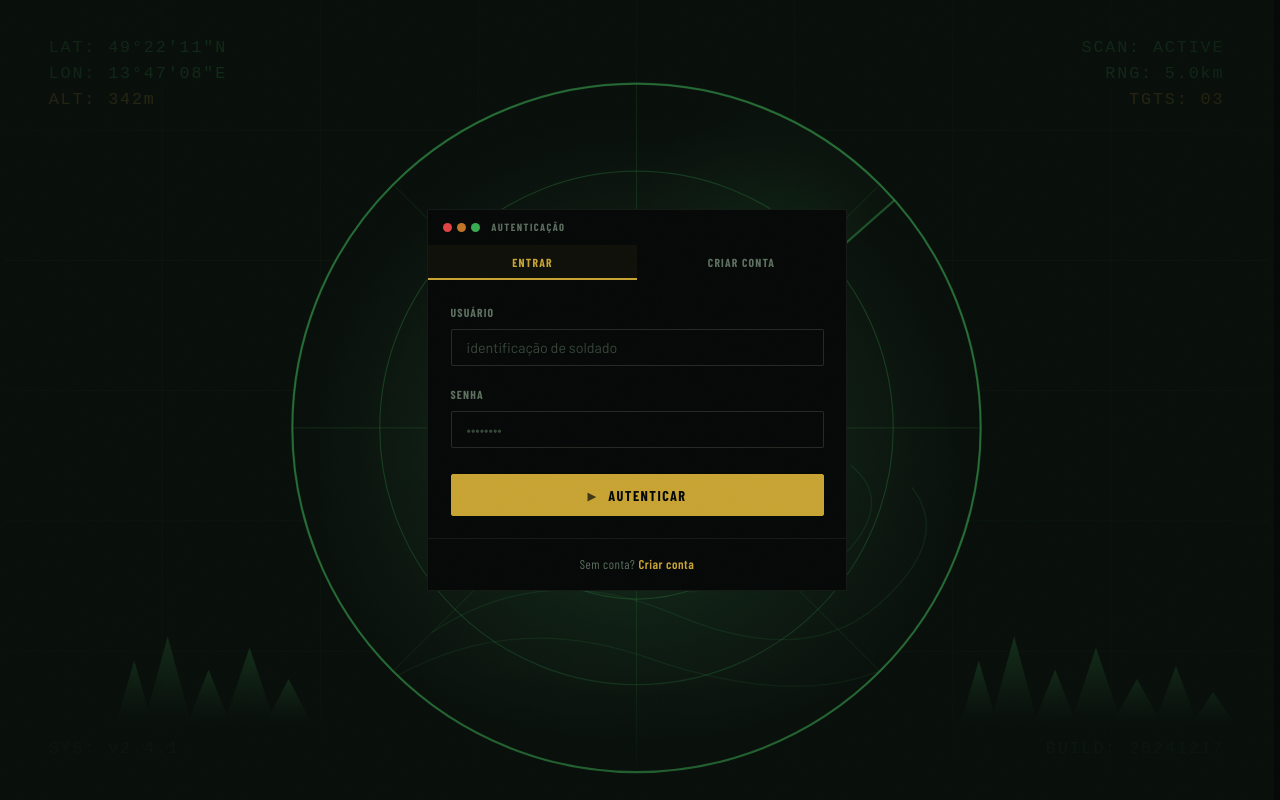
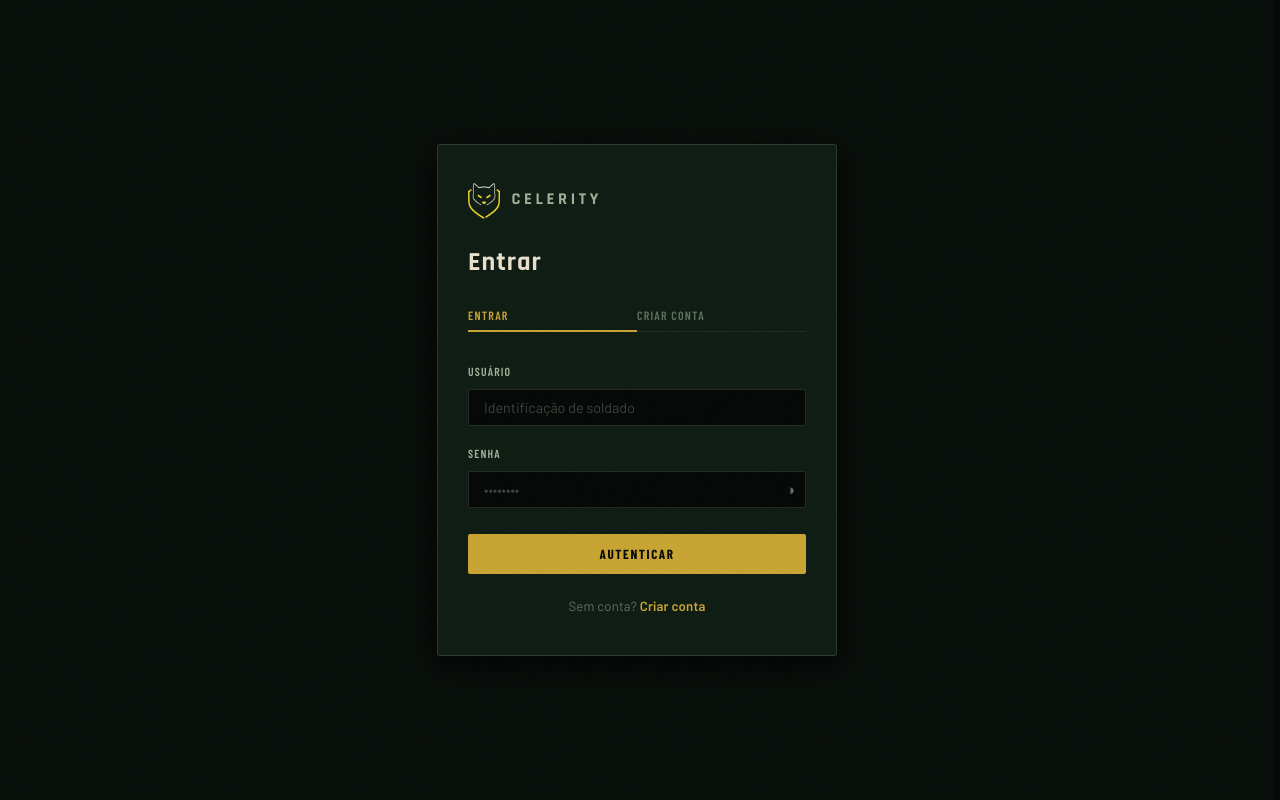
Before and after one commit to TheSh1ro/celerity-website, a Vue app: page /login in a window 1280 px wide. Built offline with nearby package versions, Linux system fonts and the light colour scheme; a web font is replaced by a local one.

Commit message:
style: recria branding da tela de login

```diff
--- a/src/views/LoginView.vue
+++ b/src/views/LoginView.vue
@@ -1,4 +1,3 @@
-<!-- LoginView.vue -->
 <script setup lang="ts">
 import { ref } from 'vue'
 import { useAuthStore } from '@/stores/auth'
@@ -10,6 +9,7 @@ const password = ref('')
 const email = ref('')
 const referralCode = ref('')
 const isRegistering = ref(false)
+const showPassword = ref(false)
 
 async function handleSubmit() {
   const success = await authStore.login(
@@ -27,271 +27,392 @@ async function handleSubmit() {
 
 <template>
   <div class="login-page">
-    <!-- ── Auth Form ──────────────────────────────── -->
-    <div class="login-panel">
-      <div class="login-inner">
-        <!-- Terminal header bar -->
-        <div class="terminal-header">
-          <span class="terminal-dots"> <span></span><span></span><span></span> </span>
-          <span class="terminal-title">
-            {{ isRegistering ? 'CRIAR CONTA' : 'AUTENTICAÇÃO' }}
-          </span>
+    <div class="login-card">
+      <div class="brand">
+        <img src="@/assets/logo.png" alt="Warfront" class="brand-logo" />
+        <span class="brand-name">CELERITY</span>
       </div>
 
-        <!-- Tab switcher -->
-        <div class="auth-tabs">
+      <h1 class="mode-title">
+        {{ isRegistering ? 'Criar conta' : 'Entrar' }}
+      </h1>
+
+      <div class="auth-tabs" role="tablist">
         <button
+          role="tab"
           class="auth-tab"
           :class="{ active: !isRegistering }"
+          :aria-selected="!isRegistering"
           @click="isRegistering = false"
         >
           Entrar
         </button>
-          <button class="auth-tab" :class="{ active: isRegistering }" @click="isRegistering = true">
-            Criar Conta
+        <button
+          role="tab"
+          class="auth-tab"
+          :class="{ active: isRegistering }"
+          :aria-selected="isRegistering"
+          @click="isRegistering = true"
+        >
+          Criar conta
         </button>
       </div>
 
-        <!-- Form -->
-        <form @submit.prevent="handleSubmit" class="auth-form">
-          <div class="form-group">
-            <label class="form-label">Usuário</label>
+      <form @submit.prevent="handleSubmit" class="auth-form" novalidate>
+        <div class="field">
+          <label class="field-label" for="username">Usuário</label>
           <input
+            id="username"
             v-model="username"
             type="text"
             class="form-input"
-              placeholder="identificação de soldado"
+            placeholder="Identificação de soldado"
             autocomplete="username"
             required
           />
         </div>
 
-          <div class="form-group">
-            <label class="form-label">Senha</label>
+        <div class="field">
+          <label class="field-label" for="password">Senha</label>
+          <div class="input-wrapper">
             <input
+              id="password"
               v-model="password"
-              type="password"
+              :type="showPassword ? 'text' : 'password'"
               class="form-input"
               placeholder="••••••••"
               autocomplete="current-password"
               required
             />
+            <button
+              type="button"
+              class="toggle-pw"
+              :aria-label="showPassword ? 'Ocultar senha' : 'Mostrar senha'"
+              @click="showPassword = !showPassword"
+            >
+              <span v-if="showPassword">◐</span>
+              <span v-else>◑</span>
+            </button>
+          </div>
         </div>
 
         <template v-if="isRegistering">
-            <div class="form-group">
-              <label class="form-label">
+          <div class="field">
+            <label class="field-label" for="email">
               E-mail
-                <span class="optional">opcional</span>
+              <span class="optional-badge">opcional</span>
             </label>
             <input
+              id="email"
               v-model="email"
               type="email"
               class="form-input"
               placeholder="contato@exemplo.com"
+              autocomplete="email"
             />
           </div>
 
-            <div class="form-group">
-              <label class="form-label">Código de Indicação</label>
+          <div class="field">
+            <label class="field-label" for="referral">Código de Indicação</label>
             <input
+              id="referral"
               v-model="referralCode"
               type="text"
               class="form-input mono"
-                placeholder="código de quem te indicou"
+              placeholder="INSIRA A KEY"
               spellcheck="false"
               required
             />
           </div>
         </template>
 
-          <!-- Error -->
-          <div v-if="authStore.error" class="alert alert-error">
-            <span>⚠</span>
+        <div v-if="authStore.error" class="alert-error" role="alert">
+          <span class="alert-icon">!</span>
           <span>{{ authStore.error }}</span>
         </div>
 
-          <!-- Submit -->
-          <button
-            type="submit"
-            class="btn btn-primary btn-lg w-full submit-btn"
-            :disabled="authStore.loading"
-          >
+        <button type="submit" class="btn-submit" :disabled="authStore.loading">
           <span class="spinner" v-if="authStore.loading" />
           <template v-else>
-              <span class="submit-icon">▶</span>
-              <span>{{ isRegistering ? 'CRIAR CONTA' : 'AUTENTICAR' }}</span>
+            {{ isRegistering ? 'Criar conta' : 'Autenticar' }}
           </template>
         </button>
       </form>
 
-        <!-- Footer links -->
-        <div class="auth-footer">
-          <span v-if="!isRegistering">
+      <p class="auth-footer">
+        <template v-if="!isRegistering">
           Sem conta?
           <a href="#" @click.prevent="isRegistering = true">Criar conta</a>
-          </span>
-          <span v-else>
+        </template>
+        <template v-else>
           Já tem conta?
           <a href="#" @click.prevent="isRegistering = false">Fazer login</a>
-          </span>
-        </div>
-      </div>
+        </template>
+      </p>
     </div>
   </div>
 </template>
 
 <style scoped>
-/* ── Page layout ── */
+/* ── Page ── */
 .login-page {
   min-height: 100vh;
   display: flex;
   align-items: center;
   justify-content: center;
   background-color: #090f0b;
-  background-image: url('@/assets/login_background.svg');
-  background-position: center;
-  background-repeat: no-repeat;
   padding: var(--space-8);
 }
 
-/* ── Panel ── */
-.login-panel {
-  display: flex;
-  align-items: center;
-  justify-content: center;
+/* ── Card ── */
+.login-card {
   width: 100%;
+  max-width: 400px;
+  background: var(--bg-surface);
+  border: 1px solid var(--wire-active);
+  border-radius: var(--radius-md);
+  padding: var(--space-10) var(--space-8);
+  box-shadow: var(--shadow-lg);
 }
 
-.login-inner {
-  width: 100%;
-  max-width: 420px;
-}
-
-/* Terminal header decoration */
-.terminal-header {
+/* ── Brand ── */
+.brand {
   display: flex;
   align-items: center;
   gap: var(--space-3);
-  padding: 0.6rem 1rem;
-  background: var(--bg-void);
-  border: 1px solid var(--wire);
-  border-bottom: none;
-  border-radius: var(--radius-sm) var(--radius-sm) 0 0;
-  margin-bottom: 0;
+  margin-bottom: var(--space-8);
 }
 
-.terminal-dots {
-  display: flex;
-  gap: 5px;
+.brand-logo {
+  height: 36px;
+  width: auto;
+  display: block;
 }
 
-.terminal-dots span {
-  width: 9px;
-  height: 9px;
-  border-radius: 50%;
-  background: var(--wire-active);
+.brand-name {
+  font-family: var(--font-display);
+  font-size: 1.1rem;
+  font-weight: 700;
+  letter-spacing: 0.22em;
+  color: var(--text-secondary);
+  text-transform: uppercase;
 }
 
-.terminal-dots span:first-child {
-  background: var(--red);
-}
-.terminal-dots span:nth-child(2) {
-  background: var(--orange);
-}
-.terminal-dots span:last-child {
-  background: var(--green);
+/* ── Mode title ── */
+.mode-title {
+  font-family: var(--font-display);
+  font-size: 1.75rem;
+  font-weight: 700;
+  letter-spacing: 0.04em;
+  color: var(--text-primary);
+  margin-bottom: var(--space-6);
+  line-height: 1.1;
 }
 
-.terminal-title {
-  font-family: var(--font-ui);
-  font-size: 0.7rem;
-  font-weight: 700;
-  text-transform: uppercase;
-  letter-spacing: 0.14em;
-  color: var(--text-muted);
-}
-
-/* Tabs */
+/* ── Tabs ── */
 .auth-tabs {
   display: flex;
-  background: var(--bg-void);
-  border: 1px solid var(--wire);
-  border-top: none;
-  border-bottom: none;
+  gap: 0;
+  border-bottom: 1px solid var(--wire);
+  margin-bottom: var(--space-8);
 }
 
 .auth-tab {
   flex: 1;
-  padding: 0.65rem 1rem;
+  padding: 0.55rem 0;
   font-family: var(--font-ui);
-  font-size: 0.78rem;
-  font-weight: 700;
+  font-size: 0.8rem;
+  font-weight: 600;
   text-transform: uppercase;
   letter-spacing: 0.1em;
   color: var(--text-muted);
   background: transparent;
   border: none;
+  border-bottom: 2px solid transparent;
+  margin-bottom: -1px;
   cursor: pointer;
-  transition: all var(--transition-fast);
-  border-bottom: 2px solid transparent;
+  transition:
+    color var(--transition-fast),
+    border-color var(--transition-fast);
+  text-align: left;
 }
 
-.auth-tab:hover {
+.auth-tab:hover:not(.active) {
   color: var(--text-secondary);
 }
 
 .auth-tab.active {
   color: var(--amber);
-  background: rgba(200, 164, 52, 0.05);
   border-bottom-color: var(--amber);
 }
 
-/* Form area */
+/* ── Form ── */
 .auth-form {
-  background: var(--bg-void);
-  border: 1px solid var(--wire);
-  border-top: none;
-  padding: var(--space-6);
   display: flex;
   flex-direction: column;
   gap: var(--space-5);
 }
 
-/* Submit button */
-.submit-btn {
-  margin-top: var(--space-2);
-  justify-content: center;
-  gap: var(--space-3);
+/* ── Fields ── */
+.field {
+  display: flex;
+  flex-direction: column;
+  gap: var(--space-2);
 }
 
-.submit-icon {
-  font-size: 0.7rem;
-  opacity: 0.7;
+.field-label {
+  font-family: var(--font-ui);
+  font-size: 0.78rem;
+  font-weight: 600;
+  text-transform: uppercase;
+  letter-spacing: 0.1em;
+  color: var(--text-secondary);
+  display: flex;
+  align-items: center;
+  gap: var(--space-2);
 }
 
-/* Footer */
+.optional-badge {
+  font-size: 0.68rem;
+  font-weight: 500;
+  text-transform: none;
+  letter-spacing: 0.03em;
+  color: var(--text-muted);
+  padding: 0.1em 0.45em;
+  border: 1px solid var(--wire);
+  border-radius: var(--radius-sm);
+}
+
+/* ── Password wrapper ── */
+.input-wrapper {
+  position: relative;
+}
+
+.input-wrapper .form-input {
+  padding-right: 2.8rem;
+}
+
+.toggle-pw {
+  position: absolute;
+  right: 0.75rem;
+  top: 50%;
+  transform: translateY(-50%);
+  background: transparent;
+  border: none;
+  color: var(--text-muted);
+  cursor: pointer;
+  font-size: 1rem;
+  line-height: 1;
+  padding: 0;
+  transition: color var(--transition-fast);
+}
+
+.toggle-pw:hover {
+  color: var(--text-secondary);
+}
+
+/* ── Submit ── */
+.btn-submit {
+  width: 100%;
+  margin-top: var(--space-2);
+  padding: 0.8rem 1.5rem;
+  font-family: var(--font-ui);
+  font-size: 0.88rem;
+  font-weight: 700;
+  text-transform: uppercase;
+  letter-spacing: 0.12em;
+  background: var(--amber);
+  color: var(--bg-void);
+  border: none;
+  border-radius: var(--radius-sm);
+  cursor: pointer;
+  transition:
+    background var(--transition-fast),
+    box-shadow var(--transition-fast);
+}
+
+.btn-submit:hover:not(:disabled) {
+  background: var(--amber-light);
+  box-shadow: var(--amber-glow);
+}
+
+.btn-submit:disabled {
+  opacity: 0.4;
+  cursor: not-allowed;
+}
+
+/* ── Error ── */
+.alert-error {
+  display: flex;
+  align-items: flex-start;
+  gap: var(--space-3);
+  padding: var(--space-3) var(--space-4);
+  background: var(--red-dim);
+  border: 1px solid rgba(224, 68, 68, 0.25);
+  border-radius: var(--radius-sm);
+  font-family: var(--font-body);
+  font-size: 0.88rem;
+  color: #e07070;
+  line-height: 1.4;
+}
+
+.alert-icon {
+  font-family: var(--font-mono);
+  font-size: 0.75rem;
+  font-weight: 700;
+  width: 18px;
+  height: 18px;
+  border-radius: 50%;
+  border: 1px solid currentColor;
+  display: flex;
+  align-items: center;
+  justify-content: center;
+  flex-shrink: 0;
+  margin-top: 0.05rem;
+}
+
+/* ── Footer ── */
 .auth-footer {
+  margin-top: var(--space-6);
   text-align: center;
-  padding: var(--space-4);
-  background: var(--bg-void);
-  border: 1px solid var(--wire);
-  border-top: none;
-  border-radius: 0 0 var(--radius-sm) var(--radius-sm);
-  font-size: 0.85rem;
+  font-family: var(--font-body);
+  font-size: 0.88rem;
   color: var(--text-muted);
-  font-family: var(--font-ui);
-  letter-spacing: 0.04em;
 }
 
 .auth-footer a {
   color: var(--amber);
   text-decoration: none;
   font-weight: 600;
+  transition: color var(--transition-fast);
 }
 
 .auth-footer a:hover {
   color: var(--amber-light);
   text-decoration: underline;
 }
+
+/* ── Spinner ── */
+.spinner {
+  display: inline-block;
+  width: 16px;
+  height: 16px;
+  border: 2px solid rgba(0, 0, 0, 0.3);
+  border-top-color: var(--bg-void);
+  border-radius: 50%;
+  animation: spin 0.7s linear infinite;
+}
+
+@keyframes spin {
+  to {
+    transform: rotate(360deg);
+  }
+}
+
+/* ── Responsive ── */
+@media (max-width: 480px) {
+  .login-card {
+    padding: var(--space-8) var(--space-6);
+  }
+}
 </style>
```
Also changed, not shown: src/assets/login_background.svg (deleted). Lines whose indentation alone changed are shown as unchanged.
